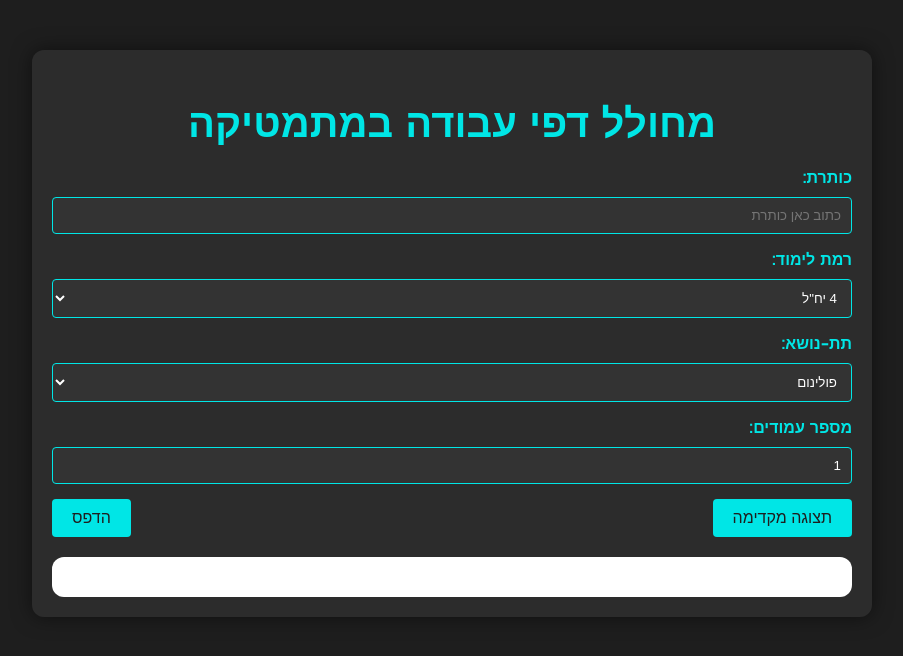
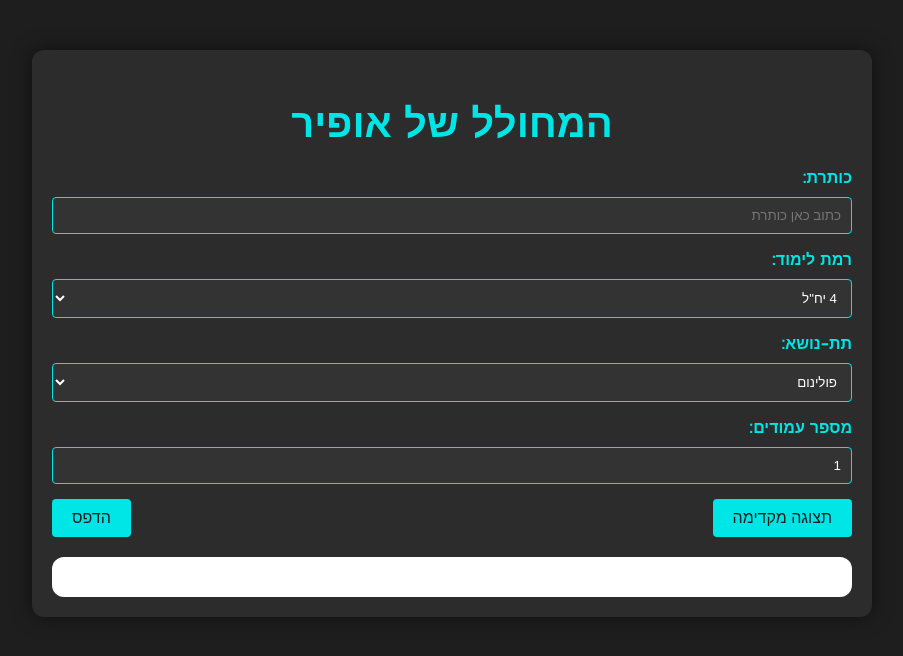
Before and after one commit to hamoomin/Ofir-s-magic-box, a plain HTML site: page index.html in a window 1280 px wide. Shown: the whole page, without its empty margins (188-1091 px from the left). Drawn offline with nearby package versions, Linux system fonts and the light colour scheme.

Commit message:
Add files via upload

```diff
--- a/index.html
+++ b/index.html
@@ -11,7 +11,7 @@
 </head>
 <body>
     <div class="container">
-        <h1>מחולל דפי עבודה במתמטיקה</h1>
+        <h1>המחולל של אופיר</h1>
         <div class="form">
             <div class="form-group">
                 <label for="title">כותרת:</label>
```
